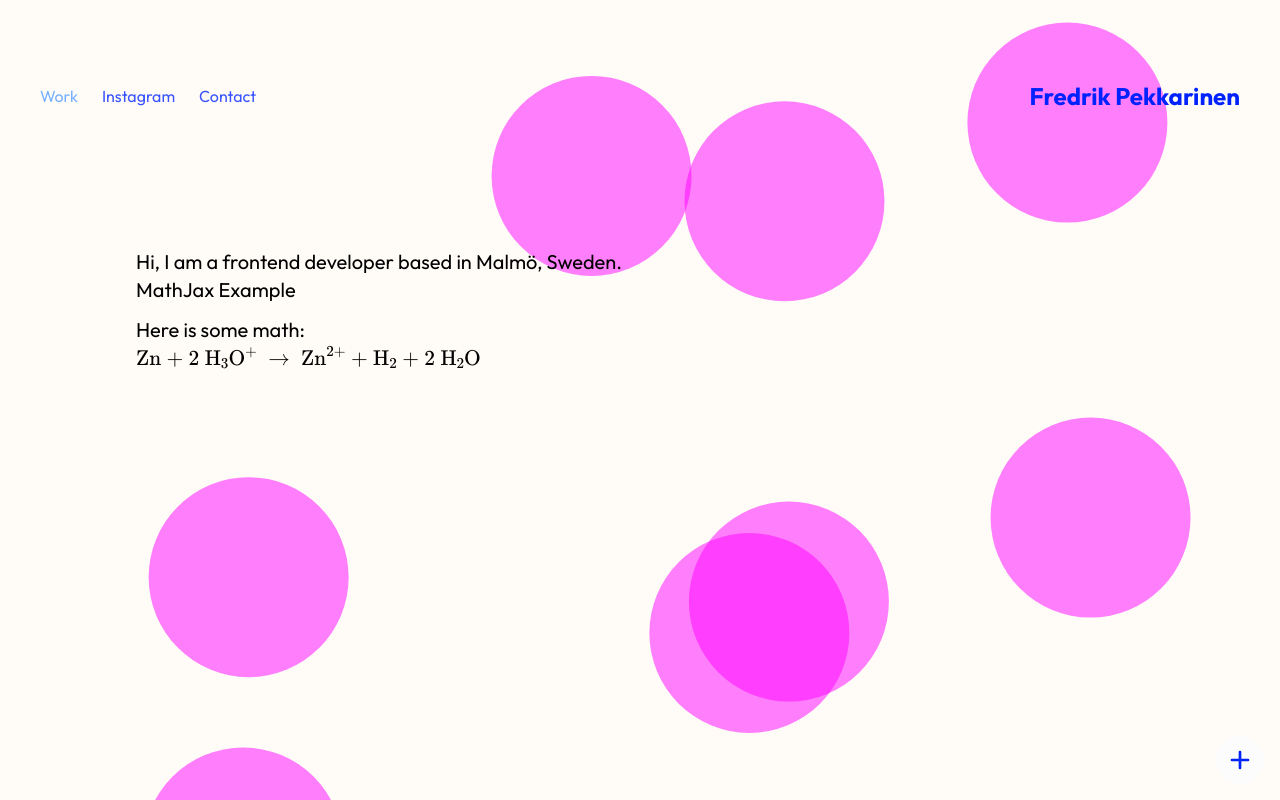
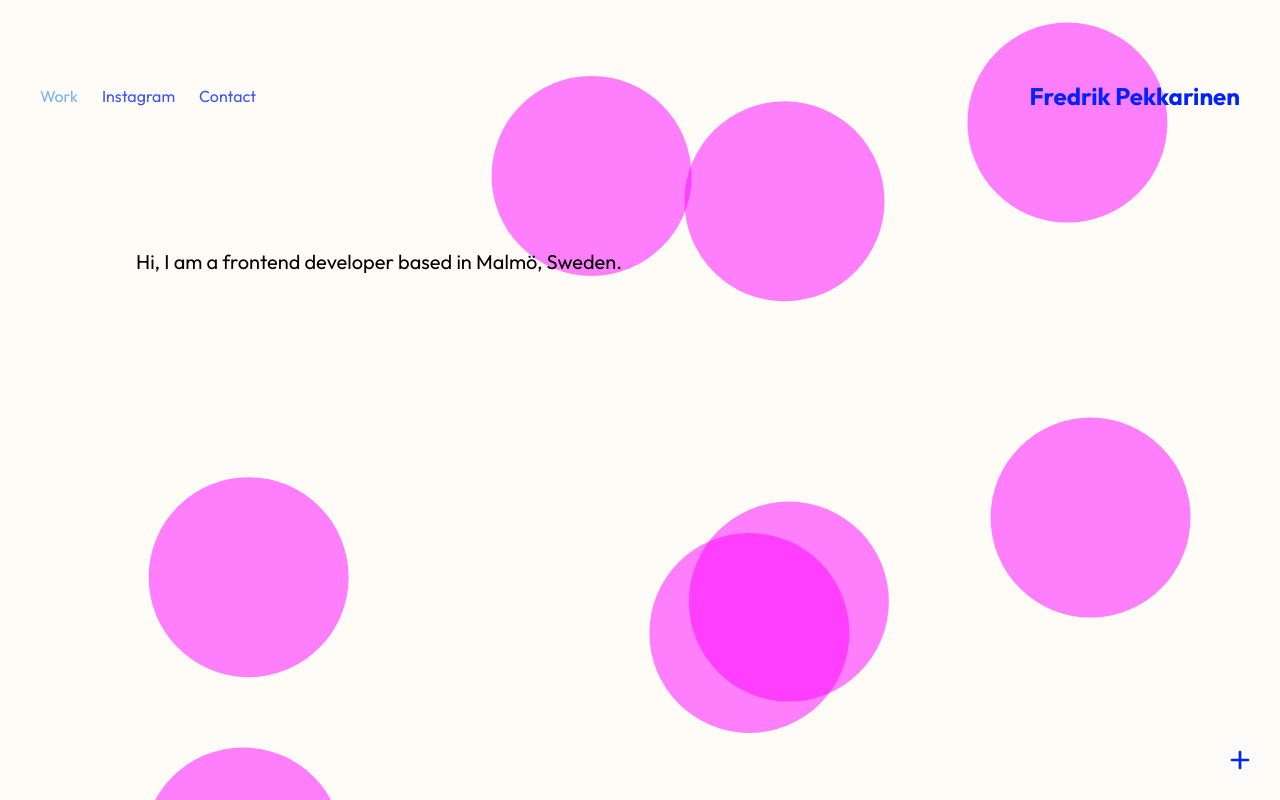
Before and after one commit to fredrik-p/pekkarinen-dev, a Next.js app: page / in a window 1280 px wide. Built offline with nearby package versions, Linux system fonts and the light colour scheme.

Commit message:
remove math test

```diff
--- a/src/app/page.tsx
+++ b/src/app/page.tsx
@@ -4,7 +4,6 @@ import { useEffect } from 'react';
 import { splitLetters } from '@/utils/splitLetters';
 import SplitLettersText from '@/components/client/SplitLettersText';
 import TechMenu from '@/components/client/TechMenu';
-import MathJaxComponent from '@/components/client/MathJaxComponent';
 
 export default function Home() {
   useEffect(() => {
@@ -22,9 +21,6 @@ export default function Home() {
           text="Hi, I am a frontend developer based in Malmö, Sweden."
           component="p"
         />
-
-        <MathJaxComponent />
-
         <div>
           <TechMenu />
         </div>
--- a/src/components/client/MathJaxComponent.tsx
+++ /dev/null
@@ -1,99 +0,0 @@
-'use client';
-
-import { useEffect } from 'react';
-
-// Declare MathJax on the window object
-declare global {
-  interface Window {
-    MathJax: any;
-  }
-}
-
-const MathJaxComponent = () => {
-  useEffect(() => {
-    const initMathJax = () => {
-      if (typeof window !== 'undefined' && window.MathJax) {
-        window.MathJax = {
-          options: { enableMenu: false },
-          loader: {
-            load: [
-              'input/tex',
-              'input/mml',
-              'output/chtml',
-              '[mml]/mml3',
-              '[tex]/mhchem',
-            ],
-          },
-          tex: {
-            packages: { '[+]': ['mhchem'] },
-            inlineMath: [
-              ['$', '$'],
-              ['\\(', '\\)'],
-            ],
-          },
-          svg: { fontCache: 'global' },
-        };
-        window.MathJax.typesetPromise = () => {
-          return new Promise((resolve, reject) => {
-            try {
-              window.MathJax.typeset();
-              resolve(true);
-            } catch (error) {
-              reject(error);
-            }
-          });
-        };
-      }
-    };
-
-    initMathJax();
-
-    if (window.MathJax && window.MathJax.typesetPromise) {
-      window.MathJax.typesetPromise();
-    }
-  }, []);
-
-  return (
-    <div>
-      <h1>MathJax Example</h1>
-
-      <div className="mt-3">
-        <p>Here is some math:</p>
-        <span
-          dangerouslySetInnerHTML={{
-            __html: `
-          <math display="inline">
-            <msub>
-              <mtext>Zn&nbsp;+&nbsp;2&nbsp;H</mtext>
-              <mtext>3</mtext>
-            </msub>
-            <msup>
-              <mtext>O</mtext>
-              <mtext>+</mtext>
-            </msup>
-            <mtext>&nbsp;</mtext><mo>→</mo>
-            <msup>
-              <mtext>&nbsp;Zn</mtext>
-              <mrow>
-                <mtext>2+</mtext>
-              </mrow>
-            </msup>
-            <msub>
-              <mtext>&nbsp;+&nbsp;H</mtext>
-              <mtext>2</mtext>
-            </msub>
-            <msub>
-              <mtext>&nbsp;+&nbsp;2&nbsp;H</mtext>
-              <mtext>2</mtext>
-            </msub>
-            <mtext>O</mtext>
-          </math>
-        `,
-          }}
-        ></span>
-      </div>
-    </div>
-  );
-};
-
-export default MathJaxComponent;
```
